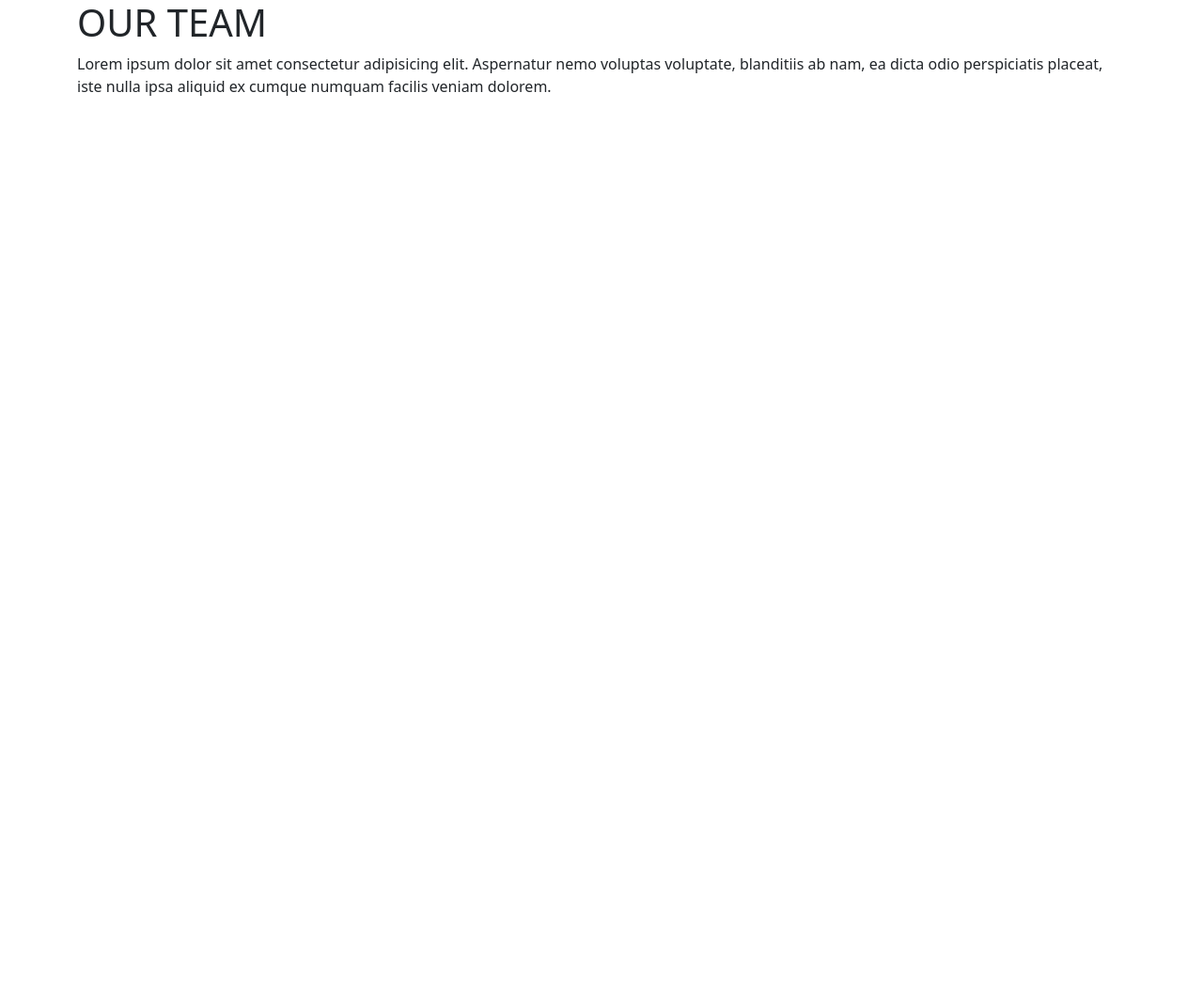
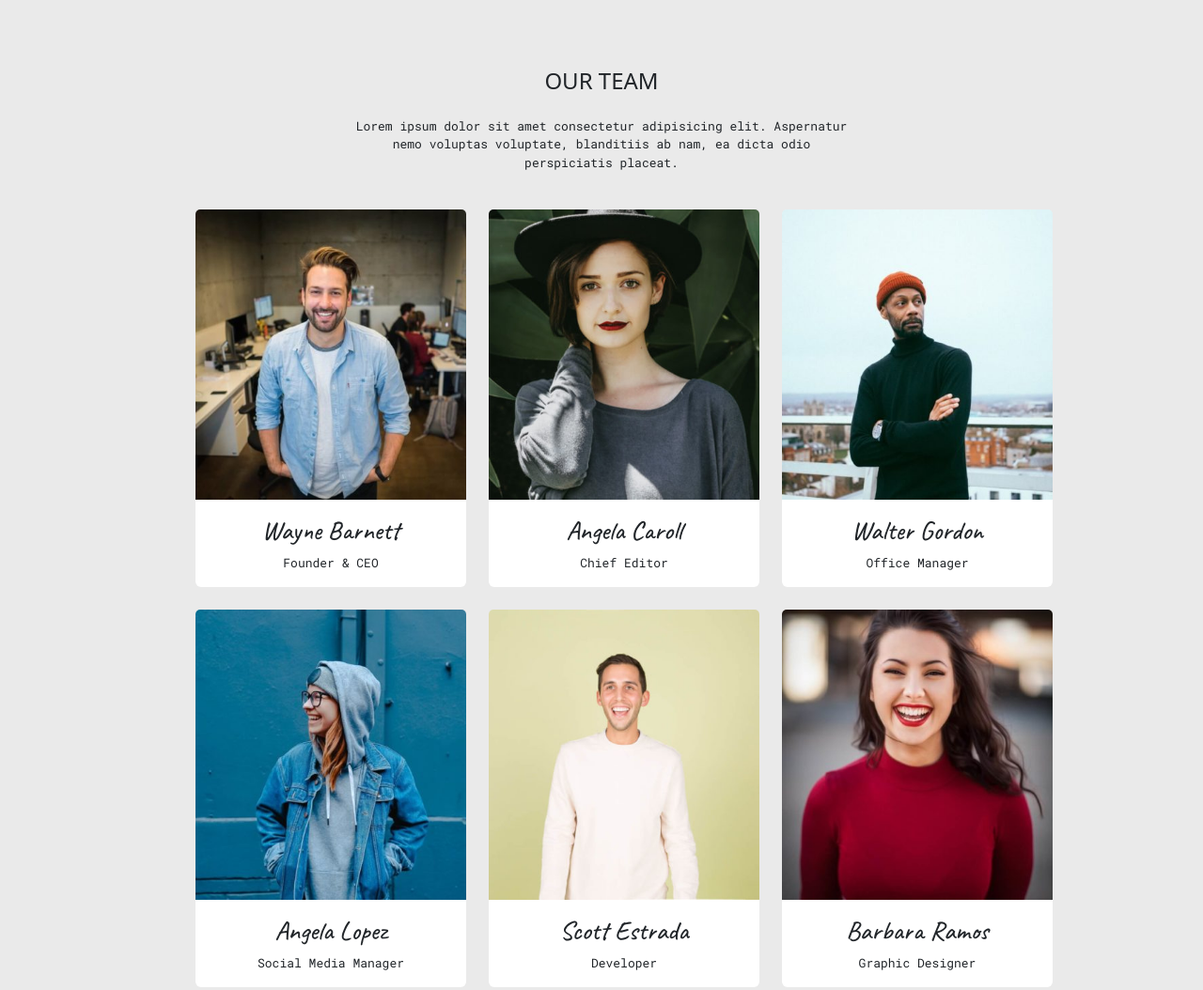
Before and after one commit to AndriyDyachyk/js-our-team, a plain HTML site: page index.html in a window 1280 px wide. Shown: the whole page at 94% size. Before the commit the page ends 800 px from the top, so only its background shows below. Drawn offline with nearby package versions, Linux system fonts and the light colour scheme.

Commit message:
Esercizio completato

```diff
--- a/index.html
+++ b/index.html
@@ -8,15 +8,19 @@
     <link rel="stylesheet" href="https://cdn.jsdelivr.net/npm/bootstrap@5.3.0/dist/css/bootstrap.min.css">
     <link rel="stylesheet" href="./style/style.css">
     <script defer src="./script/main.js"></script>
-</head>
+    <link rel="preconnect" href="https://fonts.googleapis.com">
+    <link rel="preconnect" href="https://fonts.gstatic.com" crossorigin>
+    <link href="https://fonts.googleapis.com/css2?family=Caveat:wght@400;500;600;700&family=Roboto+Mono:wght@200;300;400;500;600;700&display=swap" rel="stylesheet"></head>
 <body>
     <div class="container">
-        <div class="row">
-            <h1>OUR TEAM</h1>
-            <p>Lorem ipsum dolor sit amet consectetur adipisicing elit. Aspernatur nemo voluptas voluptate, blanditiis ab nam, ea dicta odio perspiciatis placeat, iste nulla ipsa aliquid ex cumque numquam facilis veniam dolorem.</p>
+        <div class="row text-center d-flex justify-content-center mt-5">
+            <div class="col-6">
+                <h4 class="m-4">OUR TEAM</h4>
+                <p>Lorem ipsum dolor sit amet consectetur adipisicing elit. Aspernatur nemo voluptas voluptate, blanditiis ab nam, ea dicta odio perspiciatis placeat.</p>
+            </div>
         </div>
         <div class="row">
-            <div id="card_container">
+            <div id="card_container" class="d-flex flex-wrap justify-content-center gap-4 m-4 ">
 
             </div>
         </div>
--- a/script/main.js
+++ b/script/main.js
@@ -2,14 +2,14 @@ console.log('principi.js loaded');
 
 let teamArray = [
     {
-        'name': 'Wayne Barney',
+        'name': 'Wayne Barnett',
         'role': 'Founder & CEO',
-        'image': 'wayne-barnet-founder-ceo.jpg'
+        'image': 'wayne-barnett-founder-ceo.jpg'
     },
     {
-        'name': 'Angela Carol',
+        'name': 'Angela Caroll',
         'role': 'Chief Editor',
-        'image': 'angela-carol-chief-editor.jpg'
+        'image': 'angela-caroll-chief-editor.jpg'
     },
     {
         'name': 'Walter Gordon',
@@ -34,6 +34,18 @@ let teamArray = [
 ]
 
 // stampa in console delle properties di ogni membro del team
-for(let index in teamArray){
-    console.log(teamArray[index])
+const cards_container = document.getElementById('card_container')
+for(let i=0; i<teamArray.length; i++){
+    let membro = teamArray[i]
+    //compresa stilizzazione
+    let card = `<div class="card border-0 " style="width: 18rem;">
+                    <img src="${'./img/'}${membro.image}" class="card-img-top" alt="...">
+                    <div class="card-body text-center">
+                        <h3 class="card-title">${membro.name}</h3>
+                        <p class="card-text">${membro.role}</p>
+                    </div>
+                </div>`
+
+    //aggiunta delle card nel dom
+    cards_container.innerHTML += card
 }
--- a/style/style.css
+++ b/style/style.css
@@ -3,3 +3,16 @@
     margin: 0;
     box-sizing: border-box;
 }
+
+body{
+    background-color: rgb(234, 234, 234);
+}
+
+p{
+    font-family: 'Roboto Mono', monospace;
+    font-size: small;
+}
+
+h3{
+    font-family: 'Caveat', cursive;
+}
```
Also changed, not shown: 1 other file.
